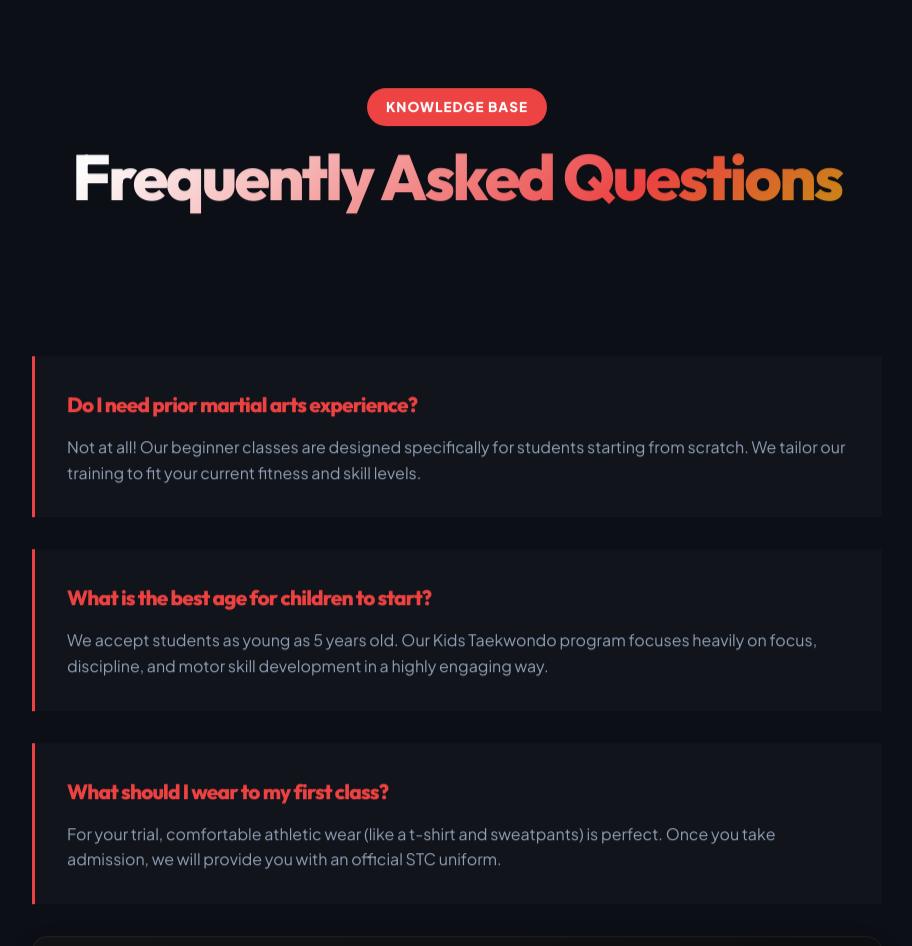
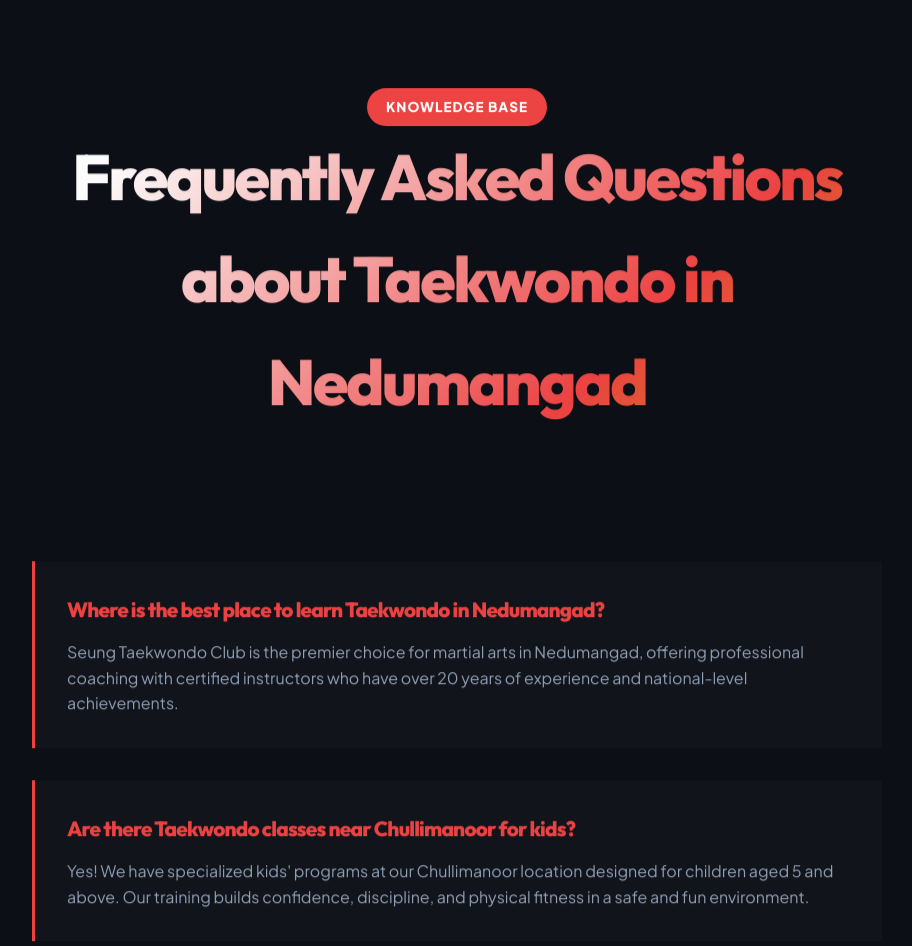
Before and after one commit to Abhinav6282bit/STC, a React (Vite) app in the folder frontend/: page /faq in a window 1280 px wide. Shown: the part 200-1146 px from the top of the page, without its empty margins (183-1095 px from the left). Built offline with nearby package versions, Linux system fonts and the light colour scheme; no server answers.

Commit message:
SEO: Add location-specific FAQ for Nedumangad and Chullimanoor

```diff
--- a/frontend/src/pages/FAQ.jsx
+++ b/frontend/src/pages/FAQ.jsx
@@ -28,9 +28,19 @@
         <div className="container" style={{ maxWidth: '850px', margin: '0 auto' }}>
           <div style={{ textAlign: 'center', marginBottom: '4rem' }}>
             <span className="badge">Knowledge Base</span>
-            <h1 className="section-title animate-on-scroll">Frequently Asked Questions</h1>
+            <h1 className="section-title animate-on-scroll">Frequently Asked Questions about Taekwondo in Nedumangad</h1>
           </div>
           <div className="faq-list animate-on-scroll" style={{ display: 'flex', flexDirection: 'column', gap: '2rem' }}>
+
+            <div className="faq-item" style={{ padding: '2rem', borderLeft: '3px solid var(--primary)', background: 'rgba(255,255,255,0.03)' }}>
+              <h4 style={{ color: 'var(--primary)', fontSize: '1.3rem', marginBottom: '0.8rem' }}>Where is the best place to learn Taekwondo in Nedumangad?</h4>
+              <p style={{ color: 'var(--text-muted)' }}>Seung Taekwondo Club is the premier choice for martial arts in Nedumangad, offering professional coaching with certified instructors who have over 20 years of experience and national-level achievements.</p>
+            </div>
+
+            <div className="faq-item" style={{ padding: '2rem', borderLeft: '3px solid var(--primary)', background: 'rgba(255,255,255,0.03)' }}>
+              <h4 style={{ color: 'var(--primary)', fontSize: '1.3rem', marginBottom: '0.8rem' }}>Are there Taekwondo classes near Chullimanoor for kids?</h4>
+              <p style={{ color: 'var(--text-muted)' }}>Yes! We have specialized kids' programs at our Chullimanoor location designed for children aged 5 and above. Our training builds confidence, discipline, and physical fitness in a safe and fun environment.</p>
+            </div>
 
             <div className="faq-item" style={{ padding: '2rem', borderLeft: '3px solid var(--primary)', background: 'rgba(255,255,255,0.03)' }}>
               <h4 style={{ color: 'var(--primary)', fontSize: '1.3rem', marginBottom: '0.8rem' }}>Do I need prior martial arts experience?</h4>
```
